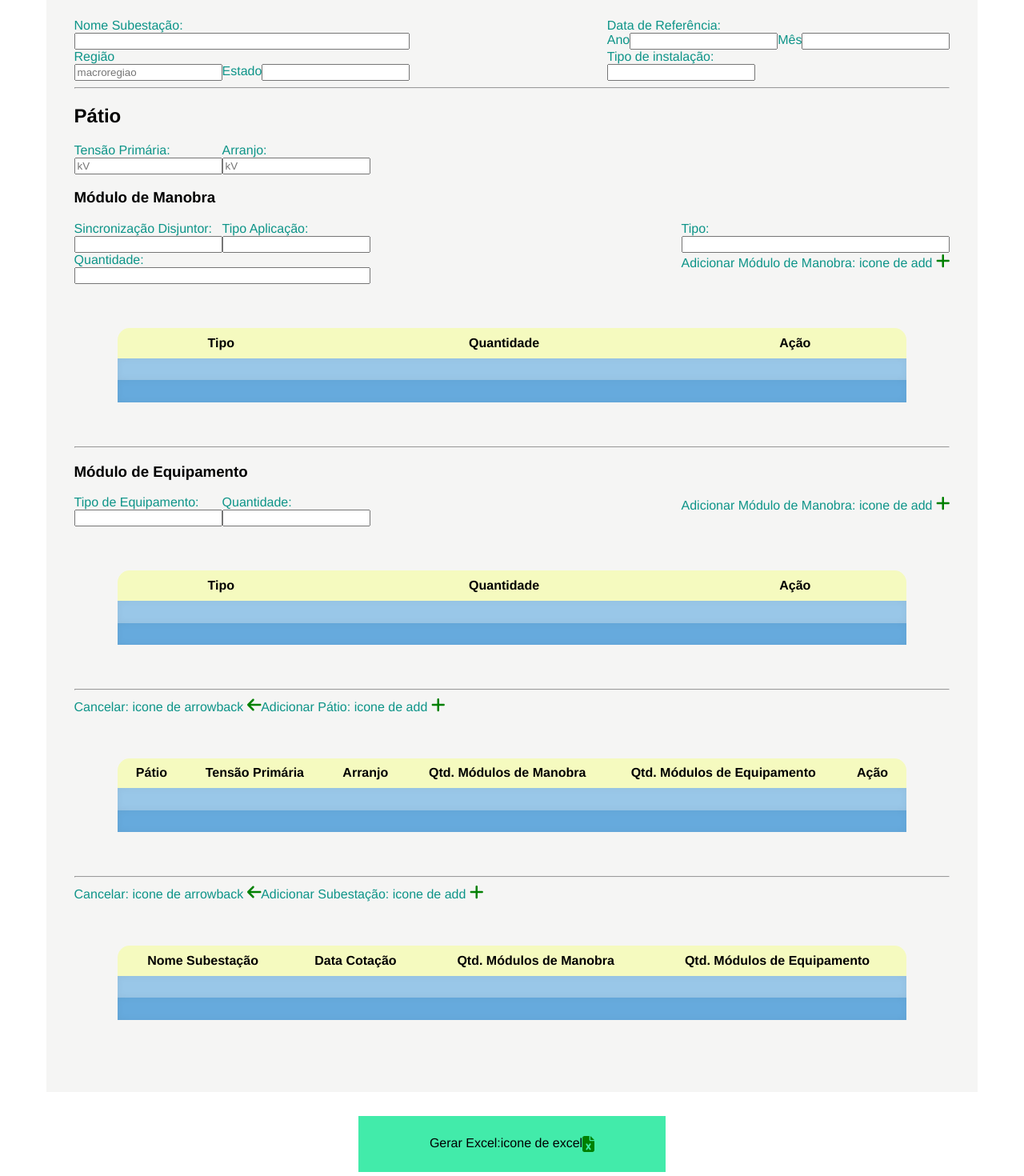
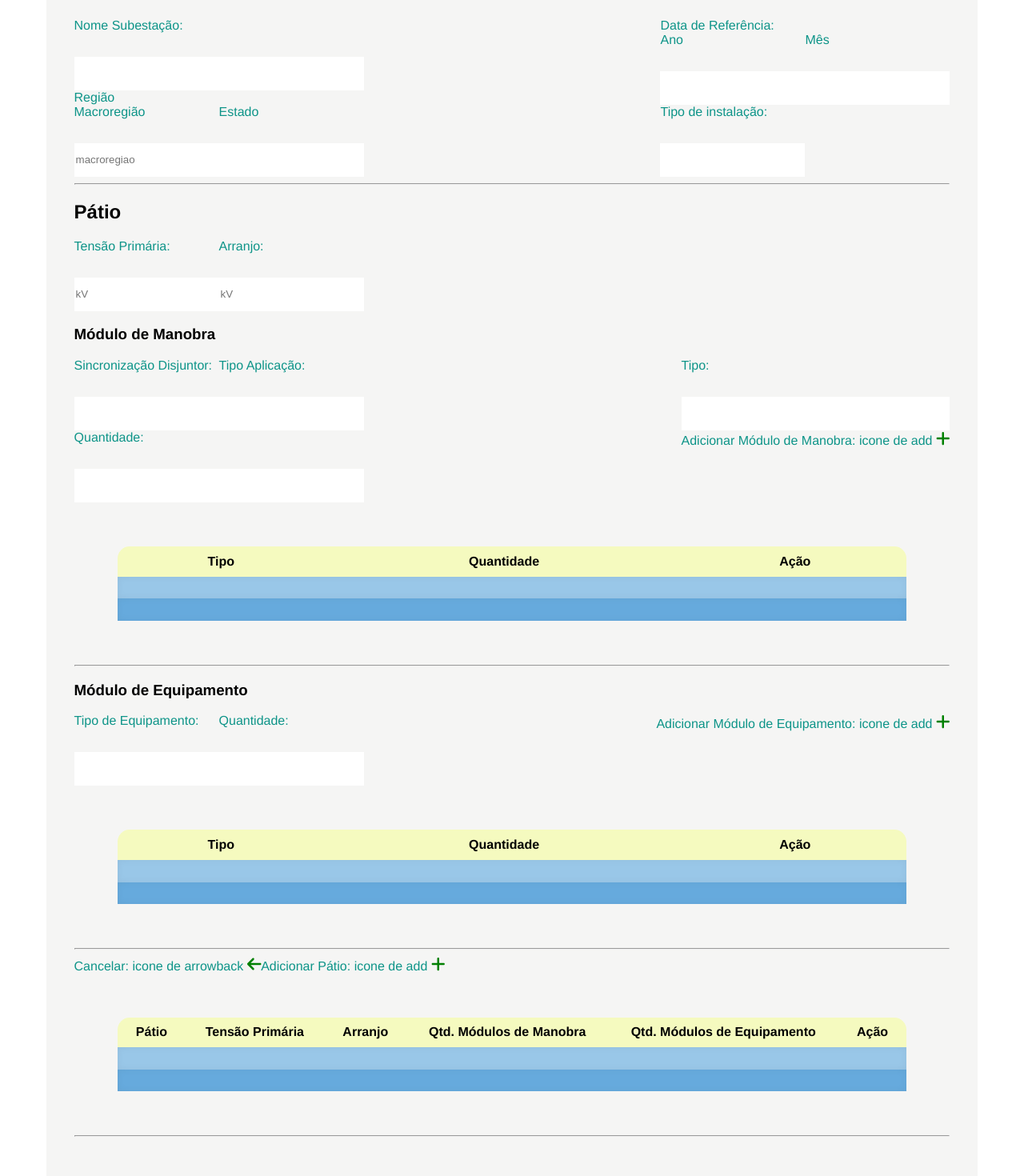
Before and after one commit to Ruan12419/Sedig---GGGFR, a Vue app: page /orcamentos in a window 1280 px wide. Shown: the part 260-1730 px from the top of the page at 80% size. Built offline with nearby package versions, Linux system fonts and the light colour scheme.

Commit message:
estilizacao

```diff
--- a/src/components/OrcamentosComponent.vue
+++ b/src/components/OrcamentosComponent.vue
@@ -11,18 +11,27 @@
                         </div>
                         <label for="regiao">Região</label>
                         <div class="regiao">
-                            <input type="text" placeholder="macroregiao">
-                            <label for="estado">Estado</label>
-                            <input type="text">
+                            <div class="column">
+                                <label for="estado">Macroregião</label>
+                                <input type="text" placeholder="macroregiao">
+                            </div>
+                            <div class="column">
+                                <label for="estado">Estado</label>
+                                <input type="text">
+                            </div>
                         </div>
                     </div>
                     <div class="right">
                         <label for="dataRef">Data de Referência: </label>
                         <div class="dataReferencia">
+                            <div class="column">
                             <label for="ano">Ano</label>
                             <input type="text">
+                            </div>
+                            <div class="column">
                             <label for="mes">Mês</label>
                             <input type="text">
+                            </div>
                         </div>
                         <label for="tipoInstalacao">Tipo de instalação: </label>
                         <div class="tipoInstSub">
@@ -119,7 +128,7 @@
                             </div>
                             </div>
                             <div class="right">
-                            <label for="addModuloDeManobra">Adicionar Módulo de Manobra: </label>
+                            <label for="addModuloDeManobra">Adicionar Módulo de Equipamento: </label>
                             icone de add
                             <font-awesome-icon icon="add" :font-size="20" color="green" />
                             </div>
@@ -259,9 +268,8 @@
         <div></div>
     </section>
     <section class="gerar-excel">
-        <label for="gerarExcel">Gerar Excel: </label>
-            icone de excel
-        <font-awesome-icon icon="file-excel" :font-size="20" color="green" />
+        <label for="gerarExcel"></label>
+        <font-awesome-icon icon="file-excel" :font-size="45" color="white" />
     </section>
 
 </template>
@@ -316,6 +324,11 @@ h1, h2, h3 {
     justify-content: space-between;
 }
 
+input {
+    height: 40px;
+    border: none;
+    margin-top: 30px;
+}
 .nomeSubestacao {
     display: flex;
     flex-direction: column;
@@ -445,7 +458,15 @@ td {
     display: flex;
     justify-content: center;
     margin: 30px 35%;
-    background-color: #42ebaa;
-    padding: 25px;
+    background-color: #46b341;
+    padding: 15px 20px;
+    border-radius: 15px;
+}
+.salva-subestacao {
+    margin-top: 100px;
+}
+.column {
+    display: flex;
+    flex-direction: column;
 }
 </style>
```
